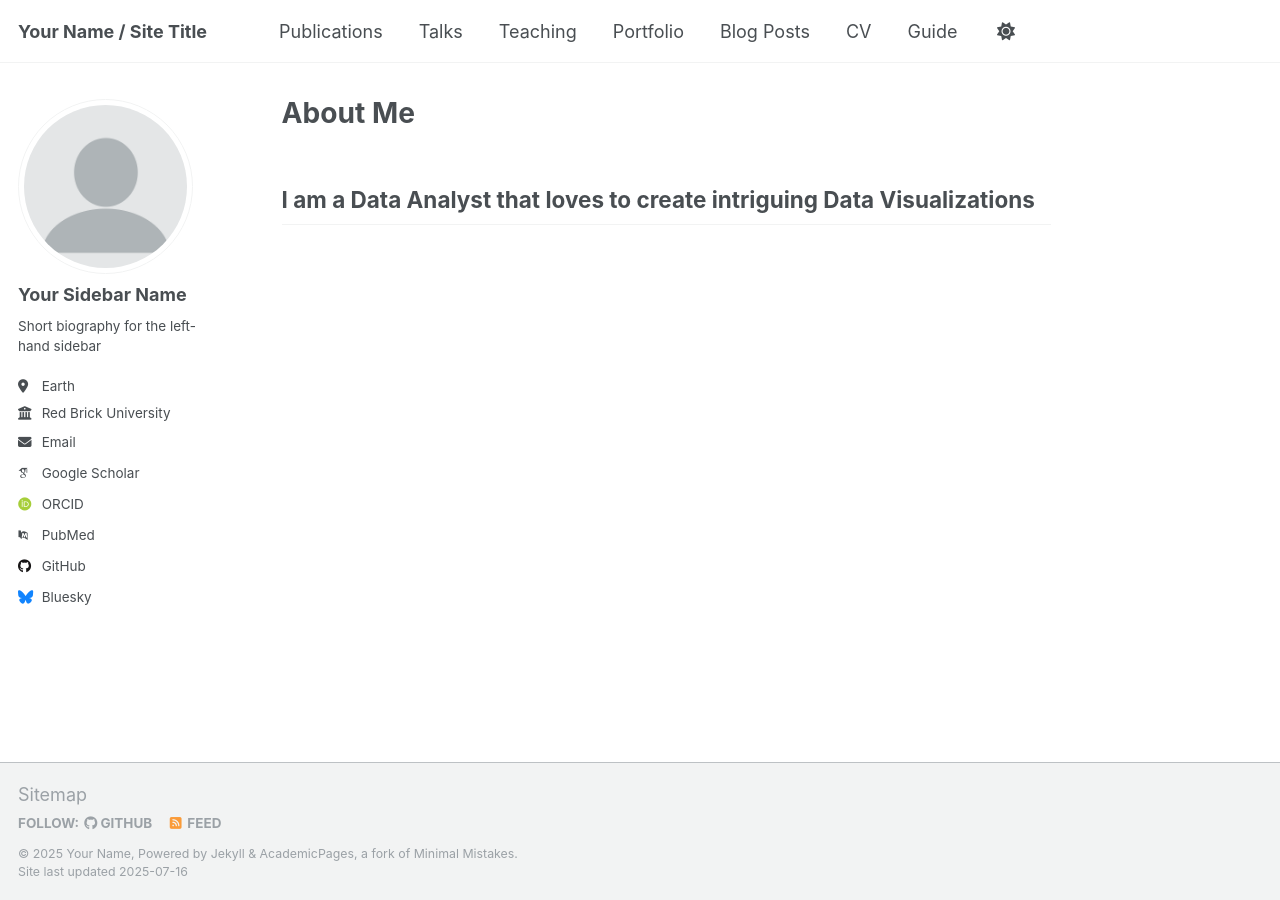
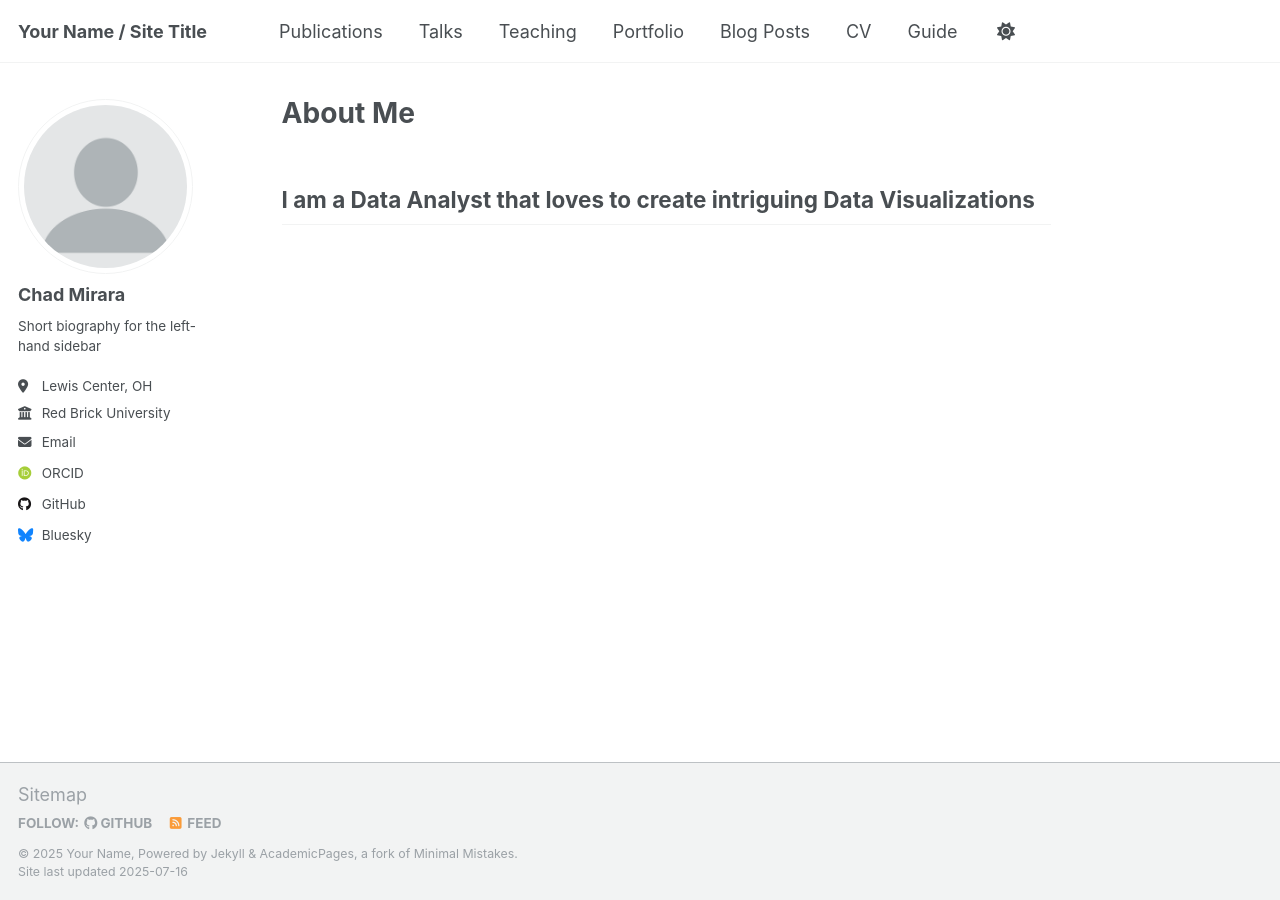
Before and after one commit to chkbm/chkpage, a Jekyll site: the page built from _pages/about.md, in a window 1280 px wide. Built offline with Jekyll 4.4.1, drawn with Linux system fonts in a browser that asks for light colours; some web fonts are replaced; a script that is not in the unit is left out; part of the change alters nothing that is shown.

Commit message:
Update _config.yml

```diff
--- a/_config.yml
+++ b/_config.yml
@@ -15,7 +15,7 @@ name                     : &name "Your Name"
 description              : &description "personal description"
 url                      : https://chkbm.github.io/chkpage/ # the base hostname & protocol for your site e.g. "https://[your GitHub username].github.io" or if you already have some other page hosted on Github then use "https://[your GitHub username].github.io/[Your Repo Name]"
 baseurl                  : "" # the subpath of your site, e.g. "/blog"
-repository               : "academicpages/academicpages.github.io"
+repository               : "https://github.com/chkbm/chkpage.io"
 
 # Site Author - The following control what appear as part of the author content on the side bar.
 #               If a field is blank the icon and link will not appear, otherwise it will be shown.
@@ -23,10 +23,10 @@ repository               : "academicpages/academicpages.github.io"
 author:
   # Biographic information
   avatar           : "profile.png"
-  name             : "Your Sidebar Name"
+  name             : "Chad Mirara"
   pronouns         : # example: "she/her"
   bio              : "Short biography for the left-hand sidebar"
-  location         : "Earth"
+  location         : "Lewis Center, OH"
   employer         : "Red Brick University"
   uri              : # URL
   email            : "none@example.org"
@@ -34,11 +34,11 @@ author:
   # Academic websites
   academia         : # URL
   arxiv            : # URL - Update with the correct link to your profile
-  googlescholar    : "https://scholar.google.com/citations?user=PS_CX0AAAAAJ"
+  googlescholar    : #URL
   impactstory      : # URL
   orcid            : "http://orcid.org/yourorcidurl"
   semantic         : # URL
-  pubmed           : "https://www.ncbi.nlm.nih.gov/pubmed/?term=john+snow"
+  pubmed           : # URL
   researchgate     : # URL
   scopus           : # URL
 
@@ -46,7 +46,7 @@ author:
   bitbucket        : # Username - Update with your username on the site
   codepen          : # Username
   dribbble         : # Username
-  github           : "academicpages"
+  github           : "chkbm"
   kaggle           : # Username
   stackoverflow    : # User number or user number and name (i.e., use "1" or "1/jeff-atwood")
 
```
